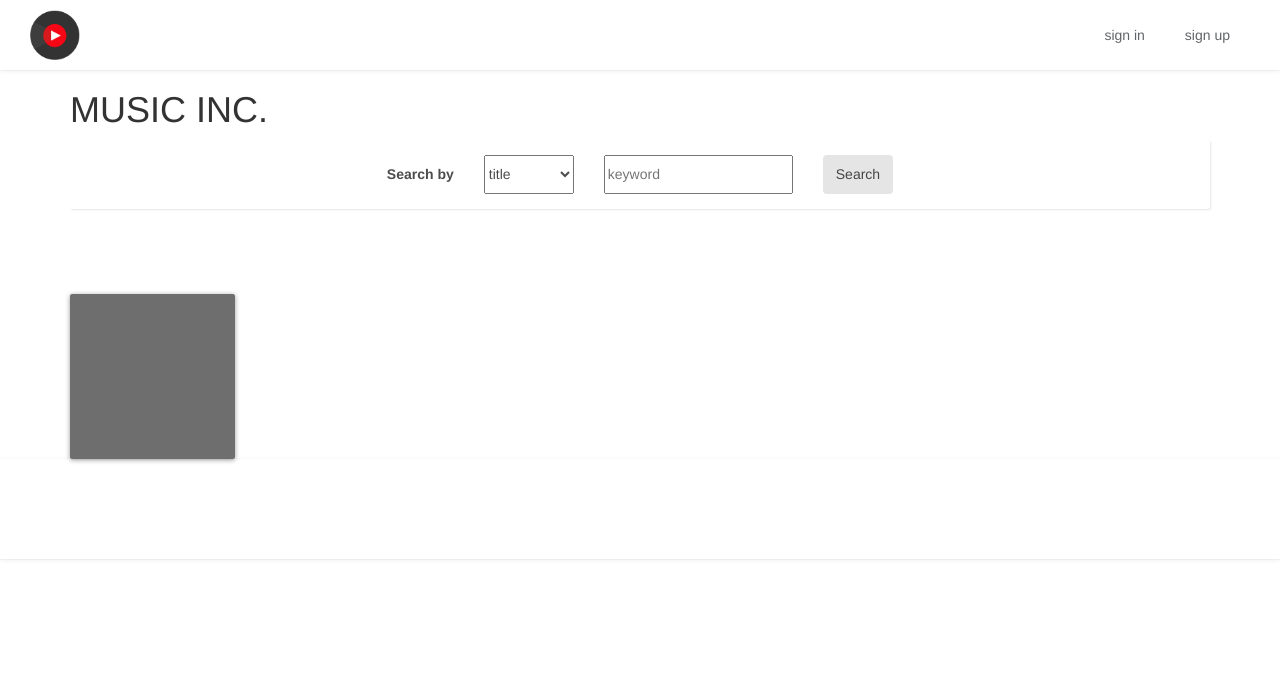
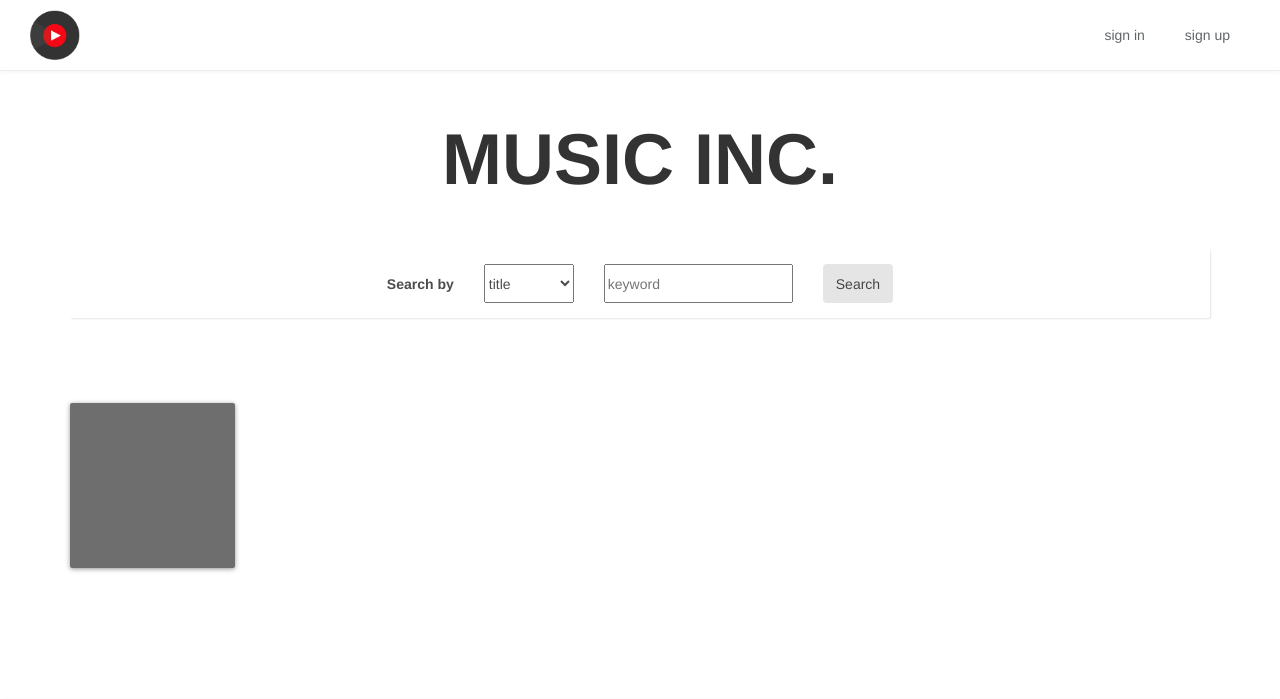
Before and after one commit to maxime12345/Music_Inc, a Rails app: page / in a window 1280 px wide. Shown: the top 699 px of the page. Run offline with Rails 7, Linux system fonts and the light colour scheme; data that the repository does not hold is empty; style sheets or scripts are compiled from the project's sources; parts of the project's set-up code (start-up, migrations or seed data) failed here and were passed over; some libraries are stand-ins or nearby versions; grey boxes are pictures that could not be loaded.

Commit message:
fix some front details

```diff
--- a/app/assets/stylesheets/application.scss
+++ b/app/assets/stylesheets/application.scss
@@ -13,3 +13,12 @@
 @import "layouts/index";
 @import "components/index";
 @import "pages/index";
+
+.container {
+  min-height: calc(100vh - 170px);
+}
+
+h1 {
+  text-align: center;
+  font-weight: bold;
+}
--- a/app/assets/stylesheets/components/_navbar.scss
+++ b/app/assets/stylesheets/components/_navbar.scss
@@ -41,7 +41,7 @@
   font-size: 14px;
 }
 .navbar-wagon-link:hover {
-  color: #da552f;
+  color: black;
   text-decoration: none;
 }
 
--- a/app/assets/stylesheets/pages/_home.scss
+++ b/app/assets/stylesheets/pages/_home.scss
@@ -2,3 +2,17 @@
 a:hover {
   text-decoration: none
 }
+
+.index h1 {
+  font-size: 72px;
+  width: 400px;
+  margin: 50px auto;
+  font-weight: bold;
+}
+
+@media (max-width: 576px) {
+  .index h1 {
+  font-size: 40px;
+  width: 250px;
+  }
+}
--- a/app/views/albums/_form.html.erb
+++ b/app/views/albums/_form.html.erb
@@ -1,4 +1,4 @@
-<div class="container">
+
 <div class="row">
   <div class="col-xs-12 col-sm-4 col-sm-offset-4">
     <div class="form">
@@ -13,4 +13,3 @@
     </div>
   </div>
 </div>
-</div>
--- a/app/views/albums/index.html.erb
+++ b/app/views/albums/index.html.erb
@@ -15,6 +15,5 @@
       <% end %>
     </div>
   </div>
+  <%= will_paginate @albums %></div>
 </div>
-
-<%= will_paginate @albums %></div>
```
Also changed, not shown: app/views/albums/edit.html.erb (+11 -3 lines), app/views/albums/new.html.erb (+11 -3 lines), 1 other file. Lines whose indentation alone changed are shown as unchanged.
